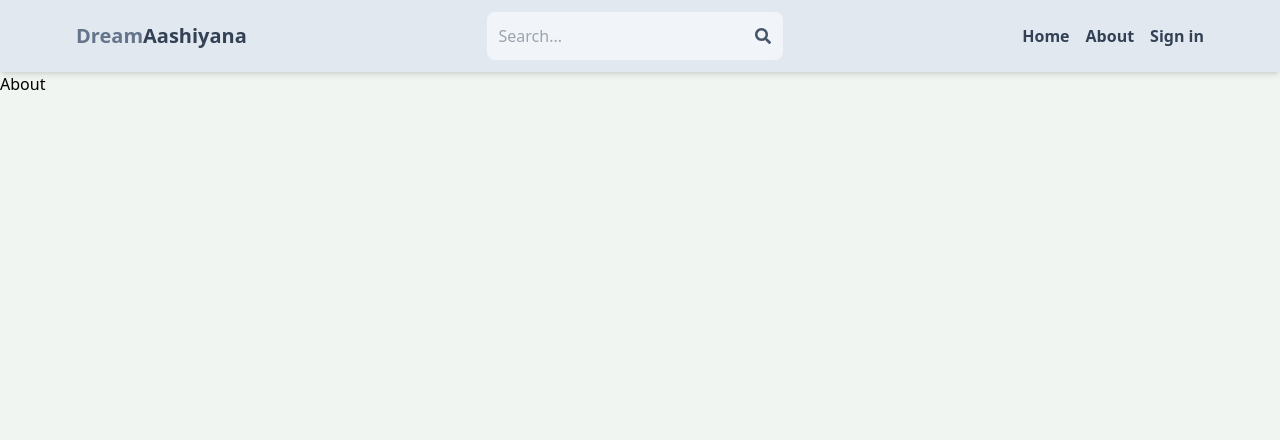
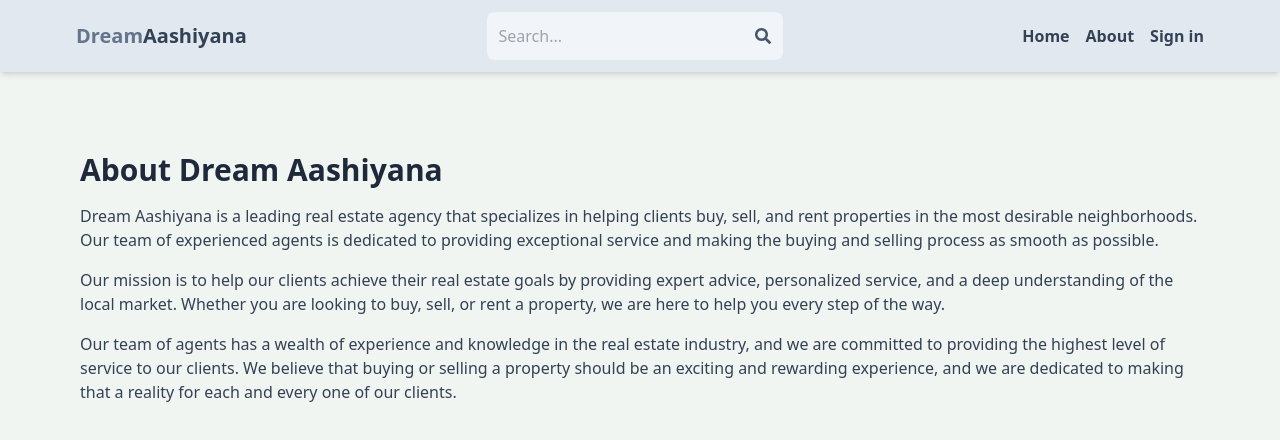
Before and after one commit to priyansg01/mern-project, a React (Vite) app in the folder client/: page /about in a window 1280 px wide. Shown: the top 440 px of the page. Built offline with nearby package versions, Linux system fonts and the light colour scheme; no server answers.

Commit message:
complete About page

```diff
--- a/client/src/pages/About.jsx
+++ b/client/src/pages/About.jsx
@@ -2,6 +2,13 @@
 
 export default function About() {
   return (
-    <div>About</div>
+    <div className='py-20 px-4 max-w-6xl mx-auto'>
+      <h1 className='text-3xl font-bold mb-4 text-slate-800'>About Dream Aashiyana</h1>
+      <p className='mb-4 text-slate-700'>Dream Aashiyana is a leading real estate agency that specializes in helping clients buy, sell, and rent properties in the most desirable neighborhoods. Our team of experienced agents is dedicated to providing exceptional service and making the buying and selling process as smooth as possible.</p>
+      <p className='mb-4 text-slate-700'>
+      Our mission is to help our clients achieve their real estate goals by providing expert advice, personalized service, and a deep understanding of the local market. Whether you are looking to buy, sell, or rent a property, we are here to help you every step of the way.
+      </p>
+      <p className='mb-4 text-slate-700'>Our team of agents has a wealth of experience and knowledge in the real estate industry, and we are committed to providing the highest level of service to our clients. We believe that buying or selling a property should be an exciting and rewarding experience, and we are dedicated to making that a reality for each and every one of our clients.</p>
+    </div>
   )
 }
--- a/client/src/pages/Home.jsx
+++ b/client/src/pages/Home.jsx
@@ -55,7 +55,7 @@
         place with ease
       </h1>
       <div className='text-gray-400 text-xs sm:text-sm'>
-        Sahand Estate is the best place to find your next perfect place to
+        Dream Aashiyana is the best place to find your next perfect place to
         live.
         <br />
         We have a wide range of properties for you to choose from.
```
